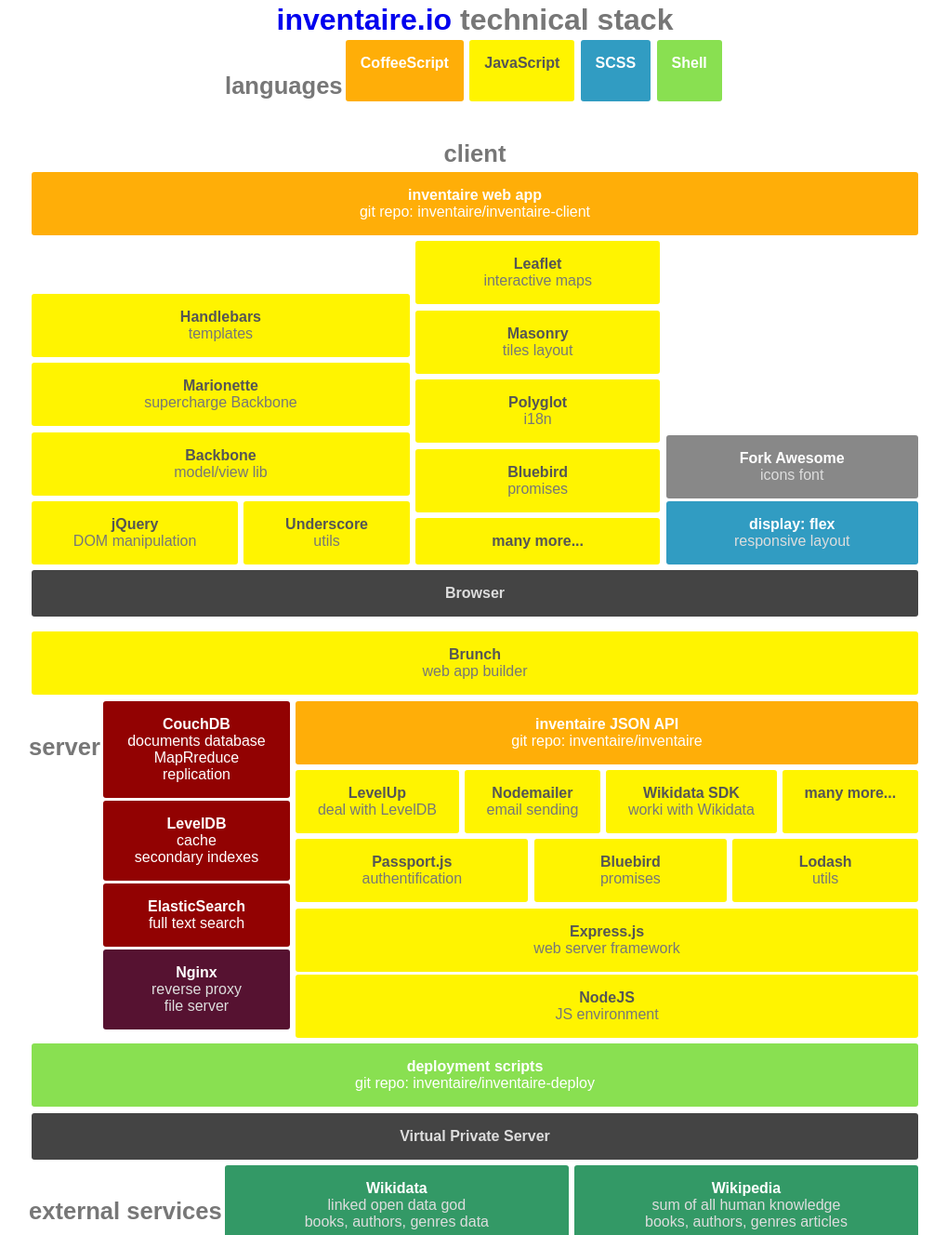
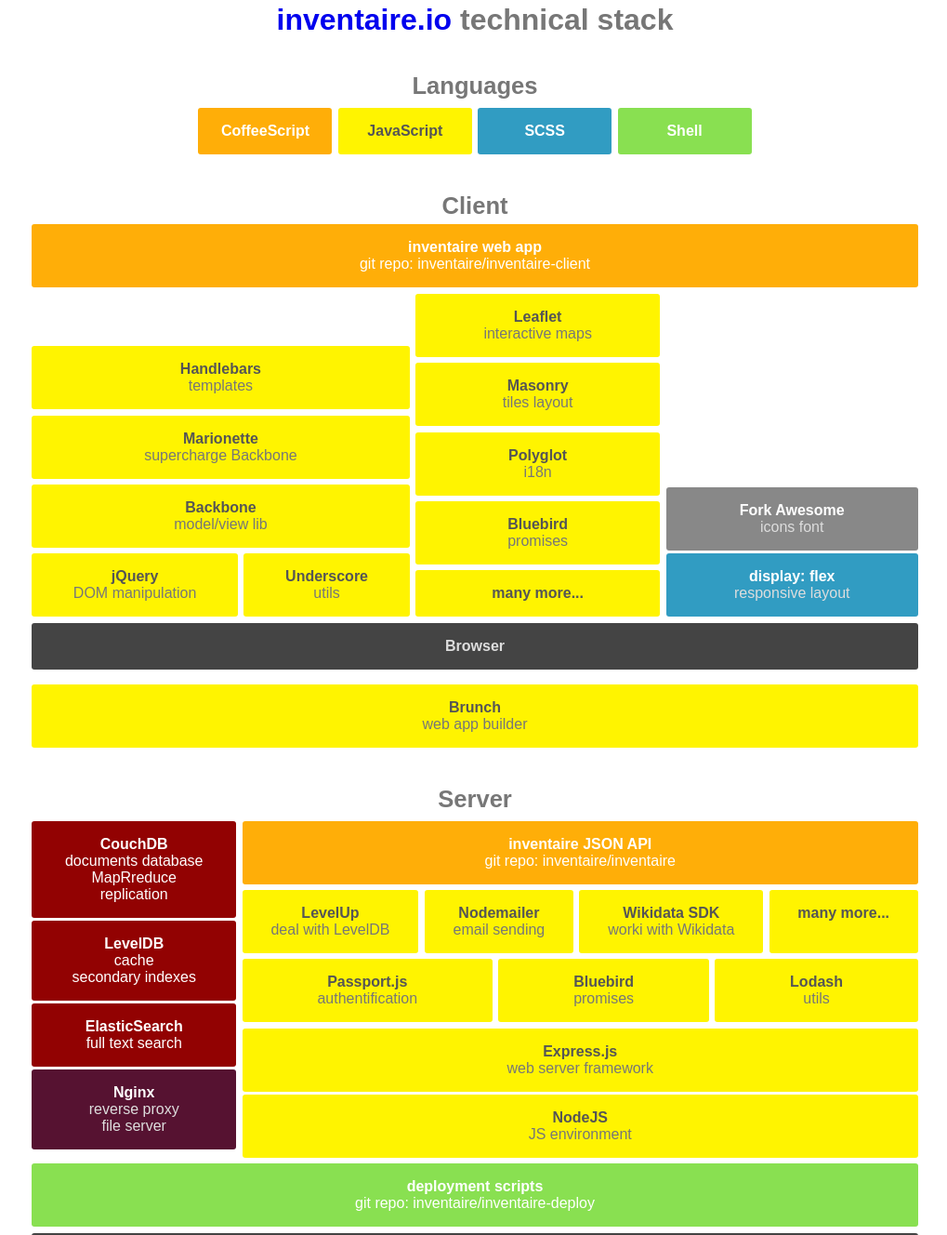
Before and after one commit to inventaire/stack, a website: page stack.html in a window 1280 px wide. Shown: the part 5-1333 px from the top of the page at 93% size, without its empty margins (129-1148 px from the left). Drawn offline with nearby package versions, Linux system fonts and the light colour scheme; files that its build step writes are made by us from their sources.

Commit message:
move some classes

```diff
--- a/stack.html
+++ b/stack.html
@@ -20,20 +20,23 @@
   <main class="column wrap">
     <h1><a href="https://inventaire.io" tabindex="0">inventaire.io</a> technical stack</h1>
 
-    <section id="languages" class="row">
+    <section id="languages">
       <header>
-        <h2>languages</h2>
+        <h2>Languages</h2>
       </header>
+      <div class="row">
         <a href="https://github.com/inventaire/inventaire/wiki/CoffeeScript" class="coffee box">CoffeeScript</a>
         <a href="https://en.wikipedia.org/wiki/JavaScript" class="js box">JavaScript</a>
         <a href="https://github.com/inventaire/inventaire/wiki/SCSS" class="scss box">SCSS</a>
         <a href="https://en.wikipedia.org/wiki/Bourne_shell" class="shell box">Shell</a>
+      </div>
     </section>
 
     <section id="client">
       <header>
-        <h2>client</h2>
+        <h2>Client</h2>
       </header>
+      <div>
         <a href="https://github.com/inventaire/inventaire-client" class="box coffee flex-1">
           <span class="name">inventaire web app</span>
           <span class="legend">git repo: inventaire/inventaire-client</span>
@@ -104,12 +107,14 @@
           <span class="name">Brunch</span>
           <span class="legend">web app builder</span>
         </a>
+      </div>
     </section>
 
-    <section id="server" class="row flex-1">
+    <section id="server">
       <header>
-        <h2>server</h2>
+        <h2>Server</h2>
       </header>
+      <div class="row flex-1">
         <div id="internal-services" class="flex-1">
           <a href="https://github.com/inventaire/inventaire/wiki/CouchDB" class="box database">
             <span class="name">CouchDB</span>
@@ -177,6 +182,7 @@
             <span class="legend">JS environment</span>
           </a>
         </div>
+      </div>
     </section>
 
     <a href="https://github.com/inventaire/inventaire-deploy" id="deployment" class="box shell">
@@ -187,10 +193,11 @@
       <span class="name">Virtual Private Server</span>
     </a>
 
-    <section id="externals" class="row wrap flex-1">
+    <section id="externals">
       <header>
-        <h2>external services</h2>
+        <h2>External services</h2>
       </header>
+      <div class="row wrap flex-1">
         <a href="https://github.com/inventaire/inventaire/wiki/data" class="box open-knowledge">
           <span class="name">Wikidata</span>
           <span class="legend">linked open data god</span>
@@ -219,6 +226,7 @@
           <span class="legend">media container</span>
         </a>
         <div class="box placeholder"></div>
+      </div>
     </section>
 
     <a id="source" href="http://github.com/inventaire/stack">source code</a>
```
Lines whose indentation alone changed are shown as unchanged.
